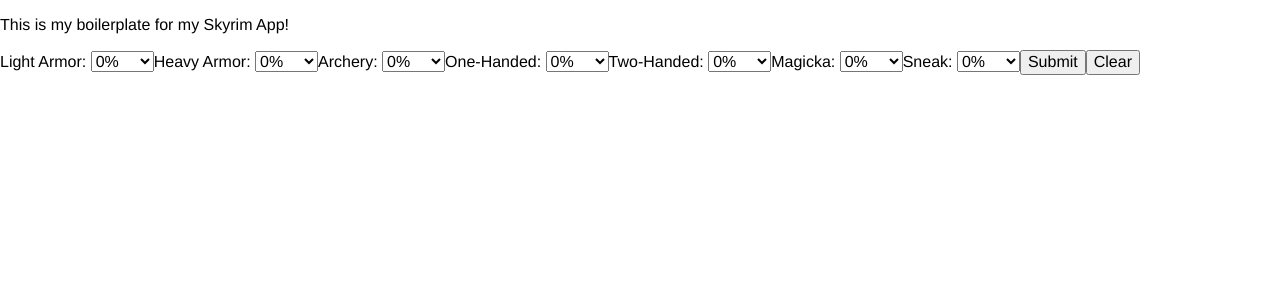
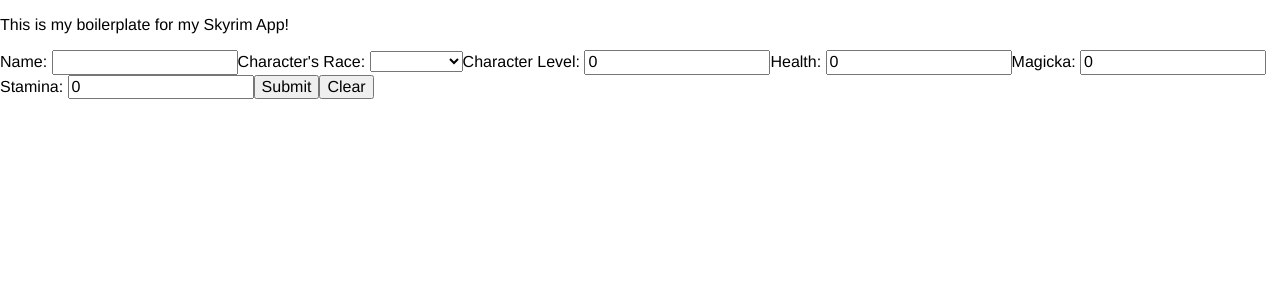
Before and after one commit to BashJr/skyrim-dmg-calc, a React app: page / in a window 1280 px wide. Shown: the top 300 px of the page. Built offline with nearby package versions, Linux system fonts and the light colour scheme.

Commit message:
Error handle for form submittal on completed form

```diff
--- a/src/components/ArmorForm.js
+++ b/src/components/ArmorForm.js
@@ -30,7 +30,11 @@
 
     onFormSubmit = (e) => {
         e.preventDefault();
-        console.log(this.state);
+        if(!this.state.helmet || !this.state.armor || !this.state.gloves || !this.state.boots || !this.state.necklace || !this.state.ring || !this.state.lefthand || !this.state.righthand) {
+            alert('Please complete form with all values.')
+        } else {
+            console.log(this.state);
+        }
     };
 
     onFormClear = () => {
--- a/src/components/CharacterForm.js
+++ b/src/components/CharacterForm.js
@@ -1,6 +1,10 @@
 import React from 'react';
 
 const races = [
+    {
+        label: "",
+        value: ""
+    },
     {
         label: "High Elf",
         value: "High Elf",
@@ -71,7 +75,11 @@
 
     onFormSubmit = (e) => {
         e.preventDefault();
-        console.log(this.state);
+        if(!this.state.name || !this.state.race || !this.state.level || !this.state.health || !this.state.magicka || !this.state.stamina) {
+            alert('Please complete form with all values.')
+        } else {
+            console.log(this.state);
+        }
     };
 
     onFormClear = () => {
@@ -103,13 +111,13 @@
                     {this.loadRaces(races)}
                 </select>
                 <label>Character Level: </label>
-                <input type="number" name="level" min="1" max="999" value={this.state.level} onChange={this.onHandleChange} />
+                <input type="number" name="level" min="1" value={this.state.level} onChange={this.onHandleChange} />
                 <label>Health: </label>
-                <input type="number" name="health" value={this.state.health} onChange={this.onHandleChange} />
+                <input type="number" name="health" min="1" value={this.state.health} onChange={this.onHandleChange} />
                 <label>Magicka: </label>
-                <input type="number" name="magicka" value={this.state.magicka} onChange={this.onHandleChange} />
+                <input type="number" name="magicka" min="1" value={this.state.magicka} onChange={this.onHandleChange} />
                 <label>Stamina: </label>
-                <input type="number" name="stamina" value={this.state.stamina} onChange={this.onHandleChange} />
+                <input type="number" name="stamina" min="1" value={this.state.stamina} onChange={this.onHandleChange} />
                 <button type="submit">Submit</button>
                 <button type="button" onClick={this.onFormClear}>Clear</button>
             </form>
--- a/src/components/MasterForm.js
+++ b/src/components/MasterForm.js
@@ -15,7 +15,7 @@
     render() {
         return (
             <div>
-                <PerkForm />
+                <CharacterForm />
             </div>
 
         );
--- a/src/components/PerkForm.js
+++ b/src/components/PerkForm.js
@@ -2,28 +2,32 @@
 
 const percentages = [
     {
+        label: "",
+        value: "",
+    },
+    {
         label: "0%",
-        value: "0%",
+        value: "0",
     },
     {
         label: "20%",
-        value: "20%",
+        value: "20",
     },
     {
         label: "40%",
-        value: "40%",
+        value: "40",
     },
     {
         label: "60%",
-        value: "60%",
+        value: "60",
     },
     {
         label: "80%",
-        value: "80%",
+        value: "80",
     },
     {
         label: "100%",
-        value: "100%",
+        value: "100",
     }
 ];
 
@@ -32,13 +36,13 @@
         super();
 
         this.state = {
-            light: 0,
-            heavy: 0,
-            archery: 0,
-            onehand: 0,
-            twohand: 0,
-            magickadmg: 0,
-            sneak: 0
+            light: '',
+            heavy: '',
+            archery: '',
+            onehand: '',
+            twohand: '',
+            magickadmg: '',
+            sneak: ''
         };
 
         this.onHandleChange = this.onHandleChange.bind(this);
@@ -56,18 +60,23 @@
 
     onFormSubmit = (e) => {
         e.preventDefault();
-        console.log(this.state);
+
+        if(!this.state.light || !this.state.heavy || !this.state.archery || !this.state.onehand || !this.state.twohand || !this.state.magickadmg || !this.state.sneak) {
+            alert('Please complete form with all values.')
+        } else {
+            console.log(this.state);
+        }
     };
 
     onFormClear = () => {
         this.setState({
-            light: 0,
-            heavy: 0,
-            archery: 0,
-            onehand: 0,
-            twohand: 0,
-            magickadmg: 0,
-            sneak: 0
+            light: '',
+            heavy: '',
+            archery: '',
+            onehand: '',
+            twohand: '',
+            magickadmg: '',
+            sneak: ''
           });
     };
 
@@ -85,11 +94,11 @@
                 <label>Light Armor: </label>
                 <select name="light" value={this.state.light} onChange={this.onHandleChange}>
                     {this.loadPercentages(percentages)}
-                </select >
+                </select>
                 <label>Heavy Armor: </label>
                 <select name="heavy" value={this.state.heavy} onChange={this.onHandleChange}>
                     {this.loadPercentages(percentages)}
-                </select >
+                </select>
                 <label>Archery: </label>
                 <select name="archery" value={this.state.archery} onChange={this.onHandleChange}>
                     {this.loadPercentages(percentages)}
```
